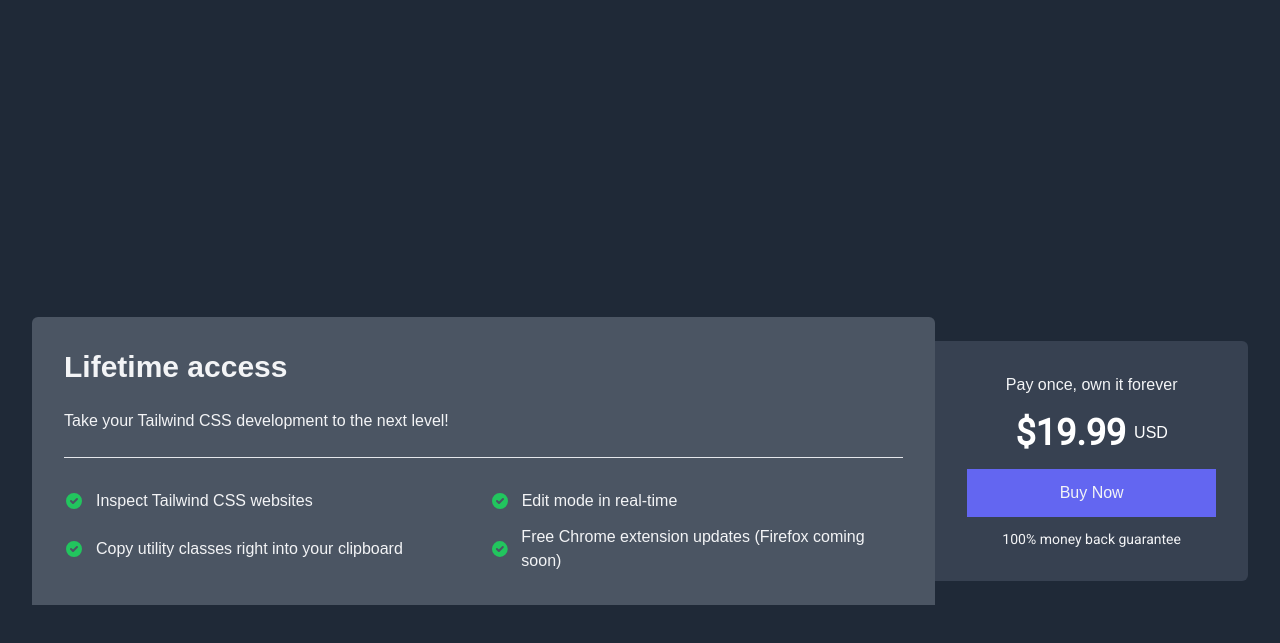
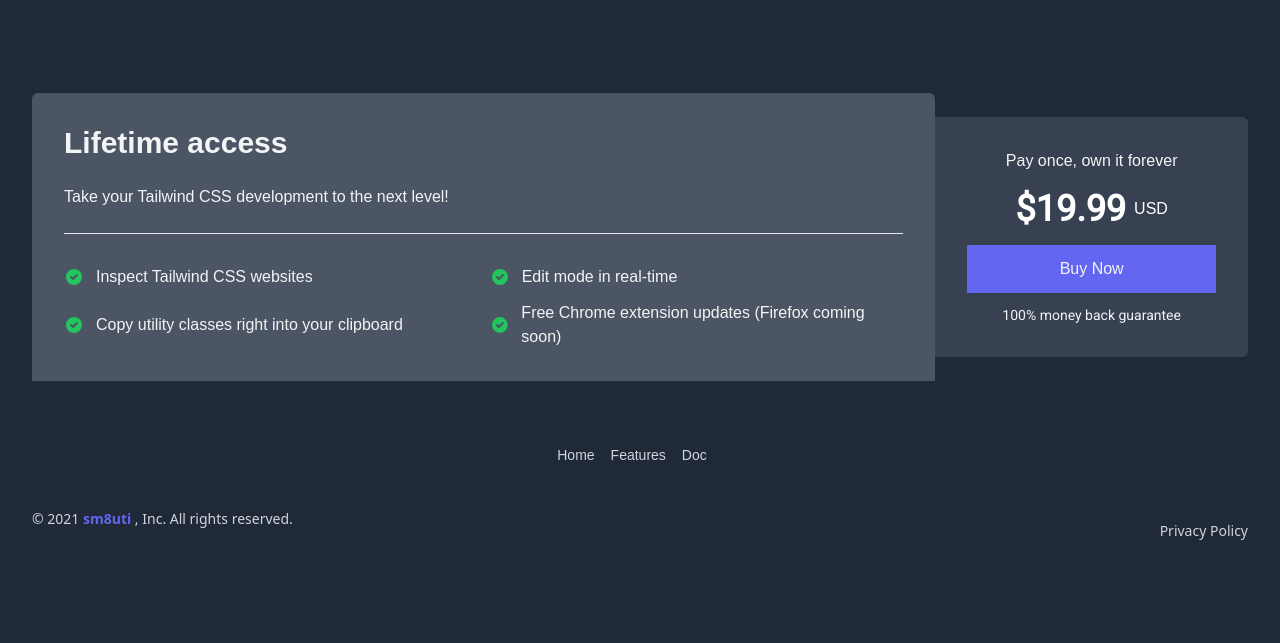
Before and after one commit to SM8UTI/InspectFlowClone, a website built with Vite: page index.html in a window 1280 px wide. Shown: the part 3209-3852 px from the top of the page. After the commit the page ends 3782 px from the top, so only its background shows below. Built offline with nearby package versions, Linux system fonts and the light colour scheme; a web font is replaced by a local one.

Commit message:
footer code

```diff
--- a/index.html
+++ b/index.html
@@ -224,7 +224,7 @@
     <!-- ------------ -->
 
     <!-- price  -->
-    <section class="w-full h-screen p-8 flex items-center justify-center font-Palanquin text-gray-100">
+    <section class="w-full p-8 flex items-center justify-center font-Palanquin text-gray-100">
         <div class="container flex flex-col xl:flex-row items-center w-full sm:w-1/2 xl:w-full">
             <div class="text bg-gray-600 w-full p-8 rounded-t-md">
                 <div>
@@ -266,6 +266,24 @@
     </section>
 
     <!-- ------------- -->
+    <!-- footer  -->
+
+    <section class="flex w-full flex-col p-8">
+        <div class="flex justify-center items-center w-full">
+            <ul class="flex flex-row items-center text-sm font-light text-gray-300 font-Palanquin">
+                <li class="mr-4   hover:text-indigo-400 transition-all ease-out duration-300"><a href="#">Home</a></li>
+                <li class="mr-4 hover:text-indigo-400 transition-all ease-out duration-300"><a
+                        href="#features">Features</a></li>
+                <li class="mr-4 hover:text-indigo-400 transition-all ease-out duration-300"><a href="#">Doc</a></li>
+            </ul>
+        </div>
+        <div class="text-sm flex-col md:flex-row flex items-center mt-8 text-gray-300 justify-between text-center">
+            <span>© 2021 <span class="text-indigo-500 font-bold">sm8uti</span> , Inc. All rights reserved.</span>
+            <span class="mt-6"><a href="#">Privacy Policy</a></span>
+        </div>
+    </section>
+    <!-- ------------ -->
+
 
 </body>
 
```
